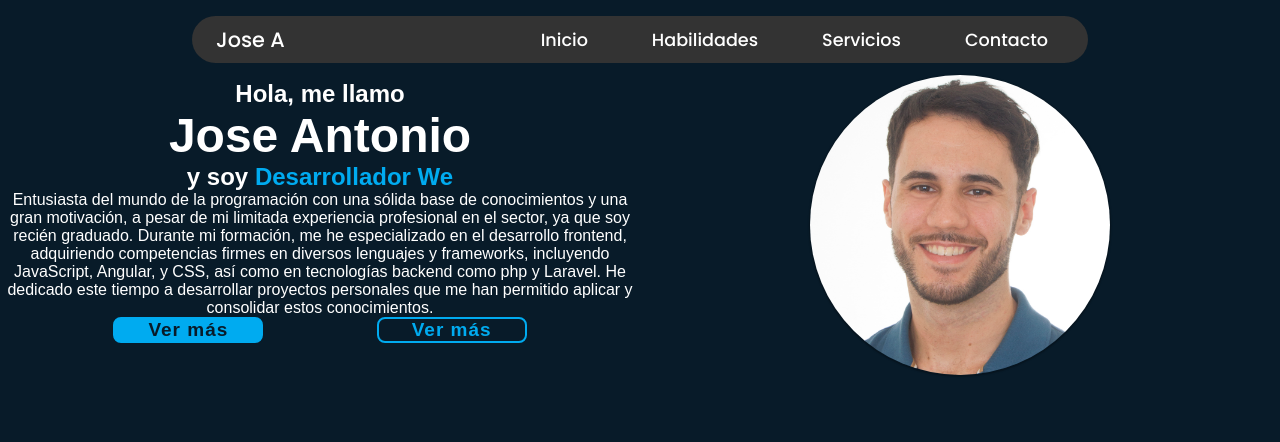
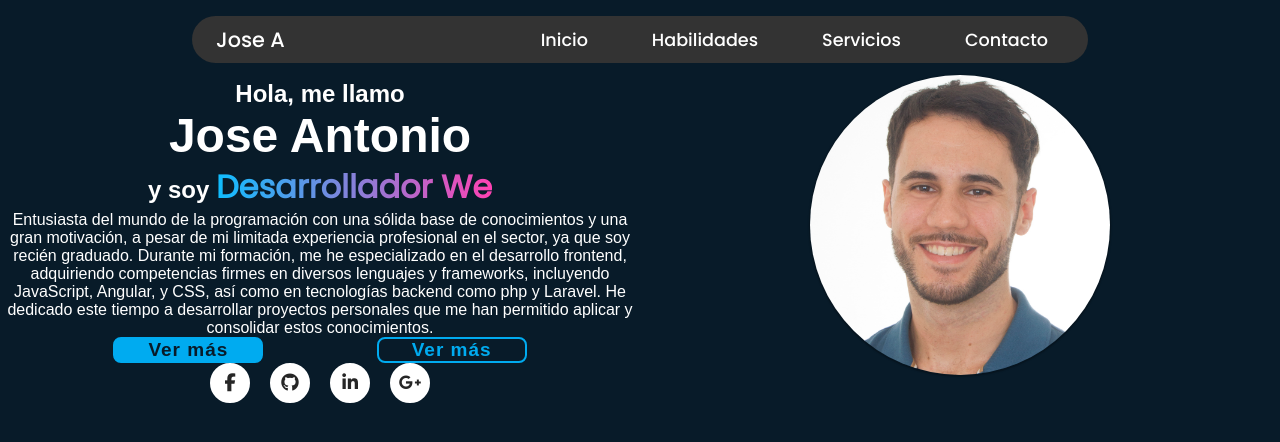
Before and after one commit to joseaholgado/Portfolio_react, a React (Create React App) app in the folder portfolio/: page / in a window 1280 px wide. Shown: the top 442 px of the page. Built offline with nearby package versions, Linux system fonts and the light colour scheme.

Commit message:
Upload: I created a new component called SocialIcons
You can view the social media icons

```diff
--- a/portfolio/package.json
+++ b/portfolio/package.json
@@ -4,6 +4,7 @@
   "private": true,
   "dependencies": {
     "@babel/plugin-proposal-private-property-in-object": "^7.21.11",
+    "@fortawesome/fontawesome-free": "^6.6.0",
     "@testing-library/jest-dom": "^5.17.0",
     "@testing-library/react": "^13.4.0",
     "@testing-library/user-event": "^13.5.0",
--- a/portfolio/public/index.html
+++ b/portfolio/public/index.html
@@ -9,6 +9,7 @@
       name="Portfolio Jose Antonio Holgado Bonet"
       content="Web site created using create-react-app"
     />
+    <link rel="stylesheet" href="https://use.fontawesome.com/releases/v5.6.3/css/all.css" integrity="sha384-UHRtZLI+pbxtHCWp1t77Bi1L4ZtiqrqD80Kn4Z8NTSRyMA2Fd33n5dQ8lWUE00s/" crossorigin="anonymous">
     <link rel="apple-touch-icon" href="%PUBLIC_URL%/logo192.png" />
     <!--
       manifest.json provides metadata used when your web app is installed on a
--- a/portfolio/src/components/Navbar/Navbar.scss
+++ b/portfolio/src/components/Navbar/Navbar.scss
@@ -51,7 +51,7 @@
         top:25px;
         border-radius: 1rem;
         transition: 0.3s ease-in-out;
-        background: linear-gradient(to right,  #0ebeff, #8780d9,  #ff42b3);
+        background: $linear-color;
       }
       &:hover::before{
         width: 100%;
--- /dev/null
+++ b/portfolio/src/components/Section1/ButtonSocial/SocialIcons.jsx
@@ -0,0 +1,34 @@
+import '@fortawesome/fontawesome-free/css/all.min.css'
+import React from 'react'
+import './SocialIcons.scss'
+
+const SocialIcons = () => {
+  return (
+    <div className="socialIcons">
+    <ul >
+      <li>
+        <a href="#">
+          <i className="fab fa-facebook-f icon"></i>
+        </a>
+      </li>
+      <li>
+        <a href="#">
+          <i className="fab fa-github icon"></i>
+        </a>
+      </li>
+      <li>
+        <a href="#">
+          <i className="fab fa-linkedin-in icon"></i>
+        </a>
+      </li>
+      <li>
+        <a href="#">
+          <i className="fab fa-google-plus-g icon"></i>
+        </a>
+      </li>
+    </ul>
+    </div>
+  )
+}
+
+export default SocialIcons
--- /dev/null
+++ b/portfolio/src/components/Section1/ButtonSocial/SocialIcons.scss
@@ -0,0 +1,73 @@
+@import '../../../styles/main.scss';
+
+.socialIcons {
+    display: flex;
+    justify-content: center;
+    ul {
+      display: flex;
+      li {
+        list-style: none;
+
+        a {
+          width: 40px;
+          height: 40px;
+          background-color: #fff;
+          text-align: center;
+          line-height: 35px;
+          font-size: 18px;
+          margin: 0 10px;
+          display: block;
+          border-radius: 50%;
+          position: relative;
+          overflow: hidden;
+          z-index: 1;
+          transition: all 0.3s ease-in-out;
+          border: 3px solid #fff;
+
+          .icon {
+            position: relative;
+            color: #262626;
+            transition: color 0.5s, transform 0.5s;
+            z-index: 3;
+          }
+
+          &:hover .icon {
+            color: #fff;
+            transform: rotateY(360deg);
+          }
+
+          &::before {
+            content: "";
+            position: absolute;
+            top: 100%;
+            left: 0;
+            width: 100%;
+            height: 100%;
+            transition: top 0.5s;
+            z-index: 2;
+          }
+
+          &:hover::before {
+            top: 0;
+          }
+        }
+      }
+
+      // Colores específicos para cada ítem de la lista
+      li:nth-child(1) a::before {
+        background-color: #3b5999; // Facebook
+      }
+
+      li:nth-child(2) a::before {
+        background-color: #000000; // Twitter
+      }
+
+      li:nth-child(3) a::before {
+        background-color: #0077b5; // LinkedIn
+      }
+
+      li:nth-child(4) a::before {
+        background-color: #dd4b39; // Google
+      }
+    }
+  }
--- a/portfolio/src/components/Section1/MechanicalKeyboard/MechanicalKeyboard.scss
+++ b/portfolio/src/components/Section1/MechanicalKeyboard/MechanicalKeyboard.scss
@@ -8,9 +8,13 @@
     }
 
     &__text{
-        color: $secondary-color;
-        font-family: 'Poopins-Thin', sans-serif;
-        font-size: x-large;
+        background: $linear-color;
+        -webkit-background-clip: text; /* Necesario para WebKit (Chrome, Safari) */
+        -webkit-text-fill-color: transparent; /* Hace que el texto sea transparente */
+        background-clip: text; /* Necesario para otros navegadores */
+        text-fill-color: transparent; /* Hace que el texto sea transparente */
+        font-family: 'Poppins-Thin', sans-serif;
+        font-size: xx-large;
     }
 }
 @media   (max-width: 768px){
--- a/portfolio/src/components/Section1/Section1.jsx
+++ b/portfolio/src/components/Section1/Section1.jsx
@@ -2,8 +2,8 @@ import React from 'react'
 import './Section1.scss'
 import  MechanicalKeyboard from './MechanicalKeyboard/MechanicalKeyboard.jsx'
 import ButtonEffect from './ButtonEffect/ButtonEffect.jsx'
-import MoveImage from './RotatingImage/moveImage.jsx'
-
+import MoveImage from './RotatingImage/MoveImage.jsx'
+import SocialIcons from './ButtonSocial/SocialIcons.jsx'
 const Section1 =() => {
     return (
         <div className="section1" id="section1">
@@ -13,6 +13,7 @@ const Section1 =() => {
                 <ButtonEffect/>
                 <ButtonEffect variant="variant2"/>
                 </div>
+                <SocialIcons/>
             </div>
             <div className="section1__image">
                 <MoveImage/>
--- a/portfolio/src/styles/_typography.scss
+++ b/portfolio/src/styles/_typography.scss
@@ -15,7 +15,7 @@
 }
 @font-face{
     font-family: 'Poppins-Thin';
-    src: url('../assets/fonts/Poppins-Thin.ttf') format('truetype');
-    font-weight: 200;
+    src: url('../assets/fonts/Poppins-Regular.ttf') format('truetype');
+    font-weight: 400;
     font-style: normal;
 }
--- a/portfolio/src/styles/_variables.scss
+++ b/portfolio/src/styles/_variables.scss
@@ -1,3 +1,4 @@
 // src/styles/variables.scss
 $primary-color: #ffffff;
 $secondary-color: #00abf0;
+$linear-color: linear-gradient(to right,  #0ebeff, #8780d9,  #ff42b3);
```
Also changed, not shown: portfolio/src/components/Section1/RotatingImage/MoveImage.jsx (renamed from portfolio/src/components/Section1/RotatingImage/moveImage.jsx), portfolio/src/styles/main.scss (line endings or trailing spaces), 1 other file (tests, documents, lock files or other folders).
